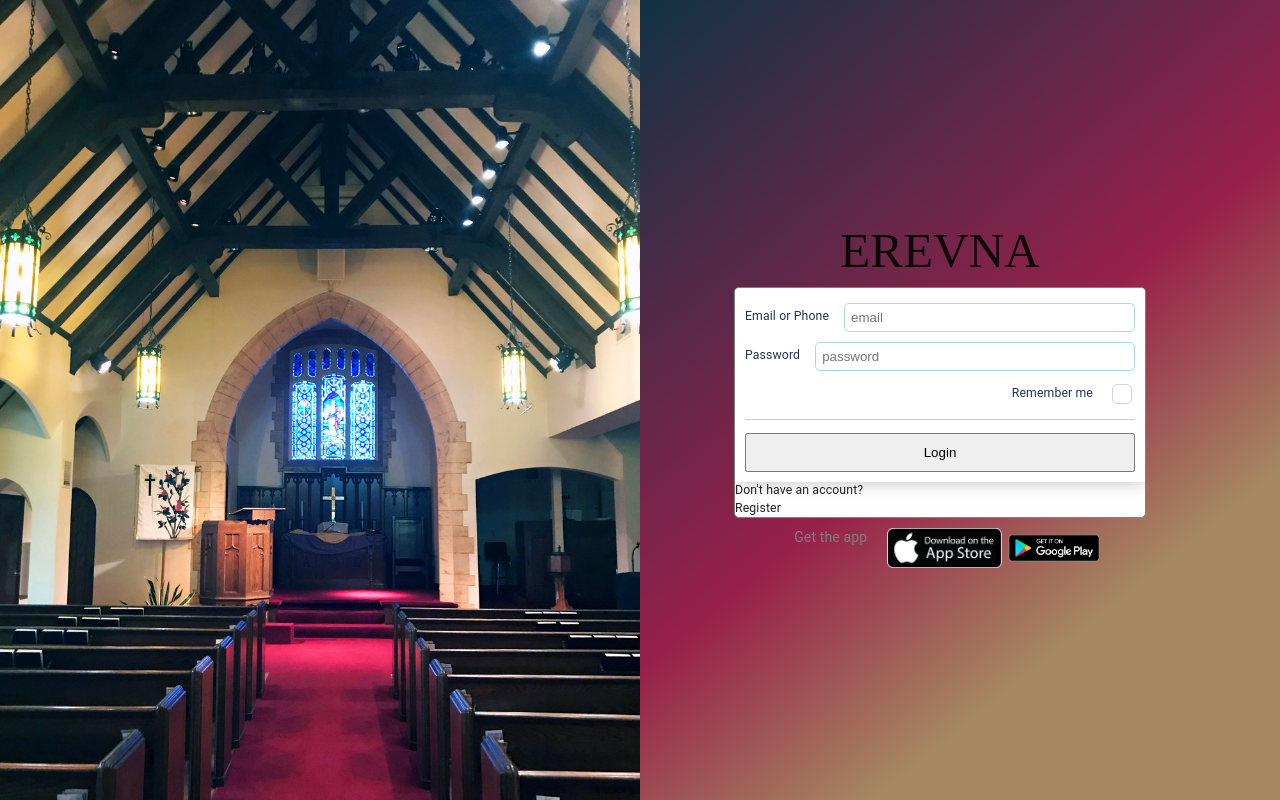
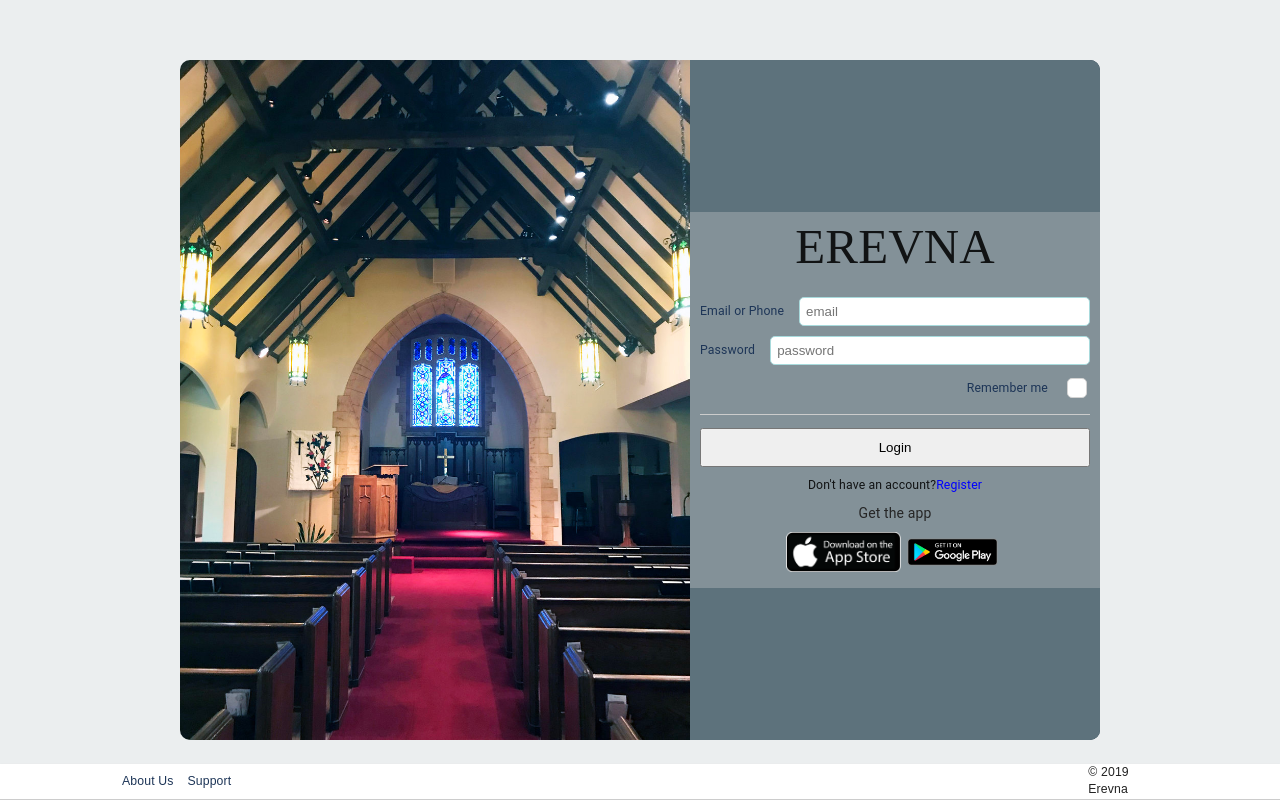
Before and after one commit to Titus1997/ErevnaApp, a React (Create React App) app: page / in a window 1280 px wide. Built offline with nearby package versions, Linux system fonts and the light colour scheme.

Commit message:
making the design

```diff
--- a/src/App.scss
+++ b/src/App.scss
@@ -12,6 +12,7 @@ html, body{
     line-height: 1.43;
     letter-spacing: 0.01071em;
     background-color: #fff;
+    min-width: 410px;
 }
 
 #root{
@@ -33,11 +34,6 @@ html, body{
     box-sizing: border-box;
 }
 
-.left, .right {
-    width: 50%;
-    height: 100%;
-}
-
 .error {
     color: red;
 }
--- a/src/components/authentication/Authentication.scss
+++ b/src/components/authentication/Authentication.scss
@@ -1,9 +1,12 @@
 @import './../../theme.scss';
+
+a{
+    color: blue;
+    cursor: pointer;
+}
 
 .auth-view {
     width: 410px;
-    border: 1px solid gray;
-    background-color: #fefefe;
     border-radius: 5px;
     overflow: hidden;
 
@@ -25,4 +28,8 @@
             }
         }
     }
+
+    .formswitch{
+        text-align: center;
+    }
 }
--- a/src/components/authentication/Authentication.tsx
+++ b/src/components/authentication/Authentication.tsx
@@ -45,11 +45,11 @@ export default class AuthenticationView extends React.Component <IAuthentication
                 </div>
 
                 {this.state.tabToRender === 'login' ?
-                <div>Don't have an account?
-                    <div onClick={() => {this.changeTab('register')}} color="blue">Register</div>
+                <div className='formswitch'>Don't have an account?
+                    <a onClick={() => {this.changeTab('register')}} color="blue">Register</a>
                 </div> :
-                <div>Already have an account?
-                    <div onClick={() => {this.changeTab('login')}} color="blue">Login</div>
+                <div className='formswitch'>Already have an account?
+                    <a onClick={() => {this.changeTab('login')}} color="blue">Login</a>
                 </div>
                 }
             </div>
--- a/src/components/footer/Footer.scss
+++ b/src/components/footer/Footer.scss
@@ -3,7 +3,7 @@
 footer {
     background-color: $white-color;
     border-bottom: 1px solid $lighter-gray;
-    position: absolute;
+    position: fixed;
     bottom: 0;
     width: 100%;
     box-shadow: 0 2px 3px $lighter-gray;
--- a/src/components/footer/Footer.tsx
+++ b/src/components/footer/Footer.tsx
@@ -33,7 +33,6 @@ export default class Footer extends React.Component<IFooterProps, IFooterState>
                     <div className='nav'>
                         {this.renderFooterButton('About Us', "/", false)}
                         {this.renderFooterButton('Support', "/", false)}
-                        {this.renderFooterButton('Languages', "/", false)}
                     </div>
                     <span  className='registered-mark'>© 2019 Erevna</span>
                 </div>
--- a/src/components/form/Form.scss
+++ b/src/components/form/Form.scss
@@ -2,7 +2,6 @@
 
 .form {
   padding: 10px;
-  background-color: $white-color;
   z-index: 2;
 
   hr {
--- a/src/components/form/Form.tsx
+++ b/src/components/form/Form.tsx
@@ -115,7 +115,7 @@ export default class Form extends React.Component<IFormProps, IFormState> {
 
     public render () {
 
-        let className: string = 'form shadow';
+        let className: string = 'form';
 
         return (
             <div className={className}>
--- a/src/components/getapp/Getapp.scss
+++ b/src/components/getapp/Getapp.scss
@@ -1,7 +1,6 @@
 @import './../../theme.scss';
 
 .getapp{
-    display: flex;
     margin: 0;
     flex-shrink: 0;
     padding: 0;
--- a/src/views/landingPage/LandingPage.scss
+++ b/src/views/landingPage/LandingPage.scss
@@ -1,18 +1,43 @@
 @import './../../theme.scss';
 
 body{
-  background-color: #1fc8db;
-  background-image: linear-gradient(141deg, #9fb8ad 0%, #1fc8db 51%, #2cb5e8 75%);
+  background-color: #ebeeef;
+  background-image: linear-gradient(141deg, #ebeeef 0%, #ebeeef 51%, #ebeeef 75%);
 }
 
 .landing-page {
   display: flex;
   height: 100%;
+  align-items: center;
+  justify-content: center;
+
+  .authentication-content{
+    -webkit-box-orient: horizontal;
+    -webkit-box-direction: normal;
+    -webkit-flex-direction: row;
+    -ms-flex-direction: row;
+    flex-direction: row;
+    -webkit-box-flex: 1;
+    -ms-flex-positive: 1;
+    -ms-flex-pack: center;
+    display: flex;
+    height: 680px;
+    border-radius: 10px;
+    overflow: hidden;
+
+    @media screen and (max-width: 980px) {
+      height:auto;
+    }
 
     .home-background{
         background-image:url('/assets/images/insidechurch.jpg');
         background-repeat: no-repeat;
         background-size: cover;
+        width: 510px;
+
+        @media screen and (max-width: 980px) {
+          display: none;
+        }
     }
 
     .app-name{
@@ -20,13 +45,21 @@ body{
       font-size: 4em;
     }
 
-  .authentication-box{
+    .authentication-side{
       background-color: #173143;
-    background-image: linear-gradient(141deg, #113245 0%, #98204a 51%, #a68861 75%);
+      background-image: linear-gradient(141deg, #5d727c 0%, #5d727c 51%, #5d727c 75%);
       display: flex;
       align-items: center;
       justify-content: center;
       flex-direction: column;
+
+      .authentication-box{
+        display: flex;
+        align-items: center;
+        justify-content: center;
+        flex-direction: column;
+        background-color: #839198;
+      }
     }
 
     .container{
@@ -35,7 +68,6 @@ body{
       max-width: 1050px;
       min-width: 600px;
       margin: 30px auto;
-    padding: 50px;
       border-radius: 10px;
       background: $white-color;
       border: 1px solid $light-gray;
@@ -54,11 +86,6 @@ body{
 
       .landing-page-content {
         margin-top: 2.5%;
-
-    .landing-page-dialog {
-      padding-left: 40px;
-      padding-right: 40px;
-    }
 
         h1, h3 {
           width: 100%;
@@ -81,6 +108,7 @@ body{
         }
       }
     }
+  }
   .homeImg{
     width: 300px;
     height: 480px;
--- a/src/views/landingPage/LandingPage.tsx
+++ b/src/views/landingPage/LandingPage.tsx
@@ -38,15 +38,18 @@ export default class LandingPage extends React.Component<ILandingPageProps, ILan
         if(localStorage.getItem("token") == null){
             return (
                 <div className='landing-page'>
+                    <div className='authentication-content'>
                         <div className='left landing-page-content home-background'>
                         </div>
-                        <div className='right landing-page-content authentication-box'>
-                            <div className='app-name'>EREVNA</div>
-                            <AuthenticationView />
-                            <Getapp/>
-
+                        <div className='right landing-page-content authentication-side'>
+                            <div className='authentication-box'>
+                                <div className='app-name'>EREVNA</div>
+                                <AuthenticationView />
+                                <Getapp/>
+                            </div>
                         </div>
-                    {/*<Footer />*/}
+                    </div>
+                    {<Footer />}
                 </div>
             );
         }
--- a/src/views/logout/Logout.scss
+++ b/src/views/logout/Logout.scss
@@ -1,31 +1 @@
 @import './../../theme.scss';
-
-.landing-page {
-
-    .landing-page-content {
-        padding-right: 40px;
-
-        .landing-page-dialog {
-            padding-left: 40px;
-            padding-right: 40px;
-        }
-
-        h1, h3 {
-            width: 100%;
-        }
-
-        h1 {
-            margin-bottom: 5px;
-            margin-top: 0px;
-        }
-
-        h3 {
-            margin-top: 5px;
-        }
-
-        p {
-            text-align: justify;
-            color: gray;
-        }
-    }
-}
```
Lines whose indentation alone changed are shown as unchanged.
